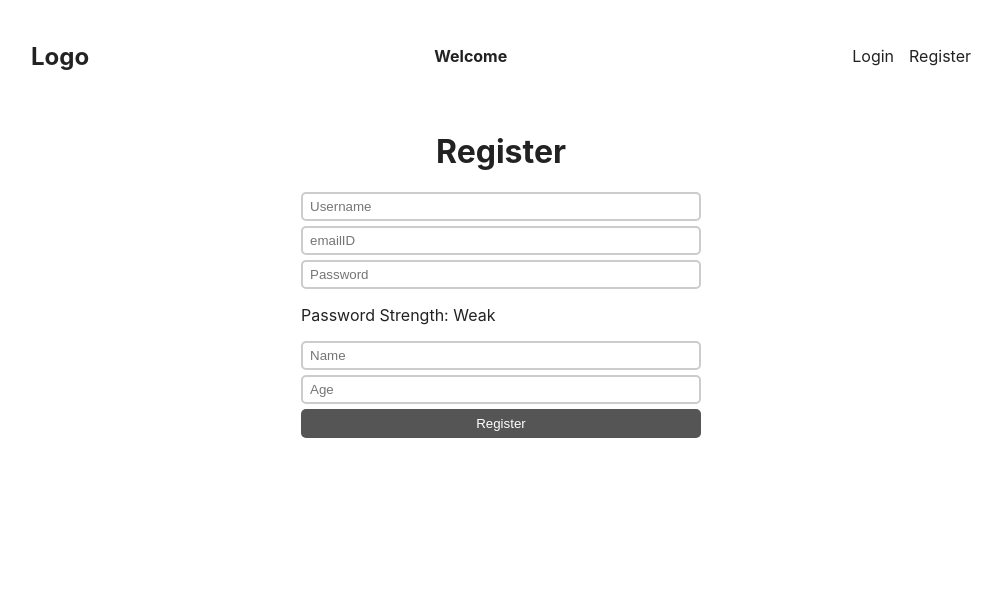
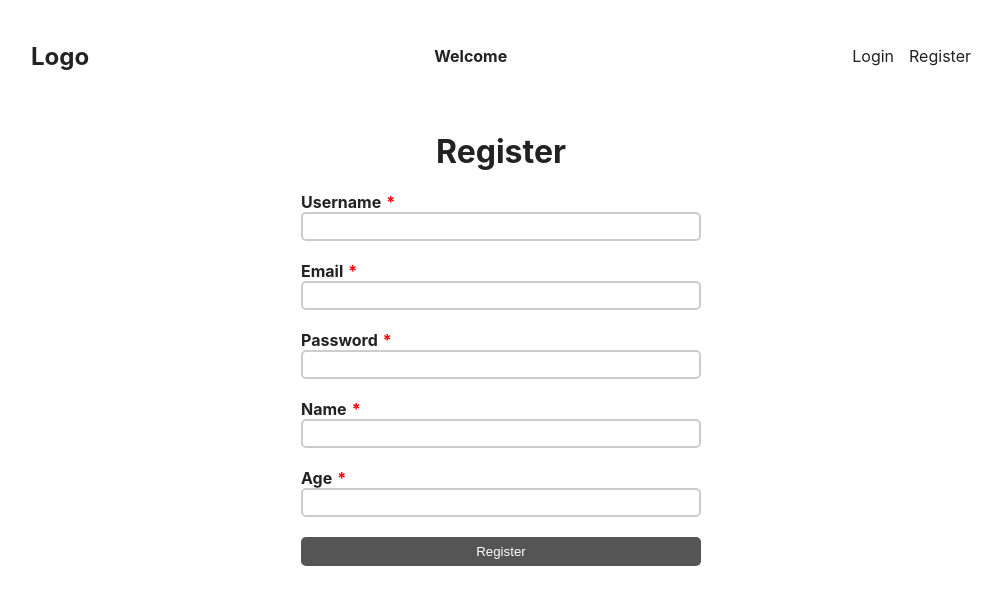
Before and after one commit to devarshijoshisearce/MiniBlog, a React (Create React App) app in the folder client/: page /register in a window 1280 px wide. Shown: the top 604 px of the page, without its empty margins (139-1141 px from the left). Built offline with nearby package versions, Linux system fonts and the light colour scheme; no server answers.

Commit message:
adding field manadatory prompt

```diff
--- a/client/src/App.css
+++ b/client/src/App.css
@@ -165,3 +165,27 @@ div.post-page a.edit-btn{
 a svg{
   height:20px;
 }
+
+/* styling for reg page */
+.form-group {
+  margin-bottom: 20px;
+}
+
+label {
+  font-weight: bold;
+}
+
+.required {
+  color: red;
+  margin-left: 5px;
+}
+
+.error {
+  color: red;
+  font-size: 0.9em;
+  margin-top: 5px;
+}
+
+button {
+  margin-top: 20px;
+}
--- a/client/src/pages/RegisterPage.js
+++ b/client/src/pages/RegisterPage.js
@@ -1,4 +1,4 @@
-import { useState, useEffect } from "react";
+import React, { useState, useEffect } from "react";
 import { useNavigate } from "react-router-dom";
 
 export default function RegisterPage() {
@@ -8,10 +8,16 @@ export default function RegisterPage() {
     const [name, setName] = useState('');
     const [age, setAge] = useState('');
     const [passwordStrength, setPasswordStrength] = useState('');
-    const nav = useNavigate();
+    const [emailError, setEmailError] = useState('');
+    const [touchedFields, setTouchedFields] = useState({});
+    const navigate = useNavigate(); // Corrected: navigate instead of nav
 
     useEffect(() => {
+        if (password) { // Check if password is not empty before calculating strength
             checkPasswordStrength(password);
+        } else {
+            setPasswordStrength('');
+        }
     }, [password]);
 
     function validateEmail(email) {
@@ -28,6 +34,19 @@ export default function RegisterPage() {
         }
     }
 
+    function handleEmailChange(email) {
+        setEmailID(email);
+        if (email !== '' && !validateEmail(email)) {
+            setEmailError('Please enter a valid email address');
+        } else {
+            setEmailError('');
+        }
+    }
+
+    function handleFieldBlur(field) {
+        setTouchedFields({ ...touchedFields, [field]: true });
+    }
+
     async function register(ev) {
         ev.preventDefault();
         if (!validateEmail(emailID)) {
@@ -40,6 +59,12 @@ export default function RegisterPage() {
             return;
         }
 
+        // Check if any mandatory fields are left empty
+        if (Object.values(touchedFields).some(field => !field)) {
+            alert("Please fill in all mandatory fields.");
+            return;
+        }
+
         const response = await fetch('http://localhost:3000/auth/signup', {
             method: 'POST',
             body: JSON.stringify({ username, password, emailID, name, age }),
@@ -48,7 +73,7 @@ export default function RegisterPage() {
 
         if (response.status === 200) {
             alert("Registration Successful");
-            nav("/login");
+            navigate("/login"); // Corrected: navigate instead of nav
         } else {
             alert("Registration Failed");
         }
@@ -57,64 +82,78 @@ export default function RegisterPage() {
     return (
         <form className="register" onSubmit={register}>
             <h1>Register</h1>
+            <div className="form-group">
+                <label htmlFor="username">Username<span className="required">*</span></label>
                 <input
                     type="text"
                     name="username"
-                placeholder="Username"
+                    id="username"
                     value={username}
                     onChange={ev => setUsername(ev.target.value)}
+                    onBlur={() => handleFieldBlur('username')}
                     required
                 />
+                {touchedFields.username && !username && <p className="error">Username is mandatory</p>}
+            </div>
 
+            <div className="form-group">
+                <label htmlFor="emailID">Email<span className="required">*</span></label>
                 <input
                     type="text"
                     name="emailID"
-                placeholder="emailID"
+                    id="emailID"
                     value={emailID}
-                onChange={(ev) => setEmailID(ev.target.value)}
+                    onChange={(ev) => handleEmailChange(ev.target.value)}
+                    onBlur={() => handleFieldBlur('emailID')}
                     required
                 />
+                {touchedFields.emailID && !emailID && <p className="error">Mail ID is mandatory</p>}
+                {emailError && <p className="error">{emailError}</p>}
+            </div>
 
+            <div className="form-group">
+                <label htmlFor="password">Password<span className="required">*</span></label>
                 <input
                     type="password"
                     name="password"
-                placeholder="Password"
+                    id="password"
                     value={password}
                     onChange={ev => setPassword(ev.target.value)}
+                    onBlur={() => handleFieldBlur('password')}
                     required
                 />
-            <p>Password Strength: {passwordStrength}</p>
+                {touchedFields.password && password && <p>Password Strength: {passwordStrength}</p>}
+                {touchedFields.password && !password && <p className="error">Password is mandatory</p>}
 
+            </div>
+
+            <div className="form-group">
+                <label htmlFor="name">Name<span className="required">*</span></label>
                 <input
                     type="text"
                     name="name"
-                placeholder="Name"
+                    id="name"
                     value={name}
                     onChange={ev => setName(ev.target.value)}
+                    onBlur={() => handleFieldBlur('name')}
                     required
                 />
+                {touchedFields.name && !name && <p className="error">Name is mandatory</p>}
+            </div>
 
+            <div className="form-group">
+                <label htmlFor="age">Age<span className="required">*</span></label>
                 <input
                     type="number"
                     name="age"
-                placeholder="Age"
+                    id="age"
                     value={age}
                     onChange={ev => setAge(ev.target.value)}
+                    onBlur={() => handleFieldBlur('age')}
                     required
                 />
-
-            {/* <label className="gender-1" for="cars">Select your Gender</label>
-                <select name="gender" id="gender">
-                    <option value="female">Female</option>
-                    <option value="male">Male</option>
-                </select> */}
-                {/* <div >
-                <p> Select your Gender </p>
-                    <label for="Male" >Male</label>
-                    <input  type="radio" name="gender" value="Male" id="Male"/>
-                    <label for="Female">Female </label>
-                    <input type="radio" name="gender" value="Female" id="Female"/>
-                </div> */}
+                {touchedFields.age && !age && <p className="error">Age is mandatory</p>}
+            </div>
 
             <button type="submit">Register</button>
         </form>
```
Lines whose indentation alone changed are shown as unchanged.
